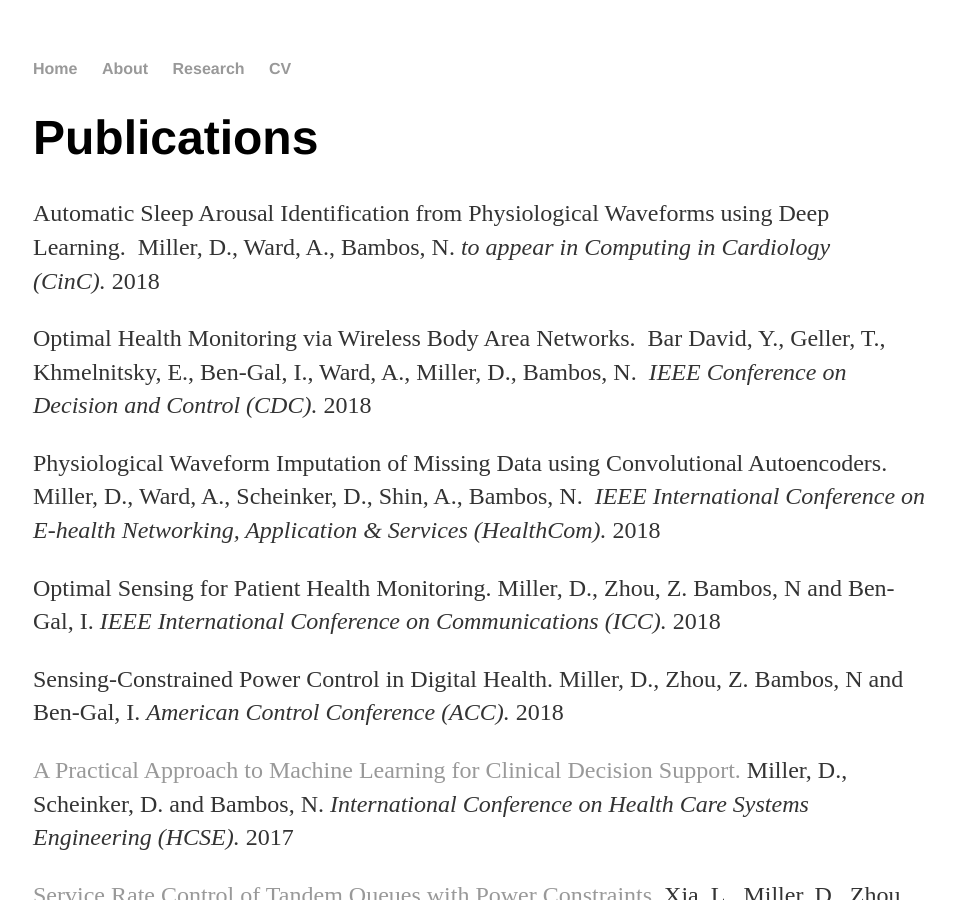
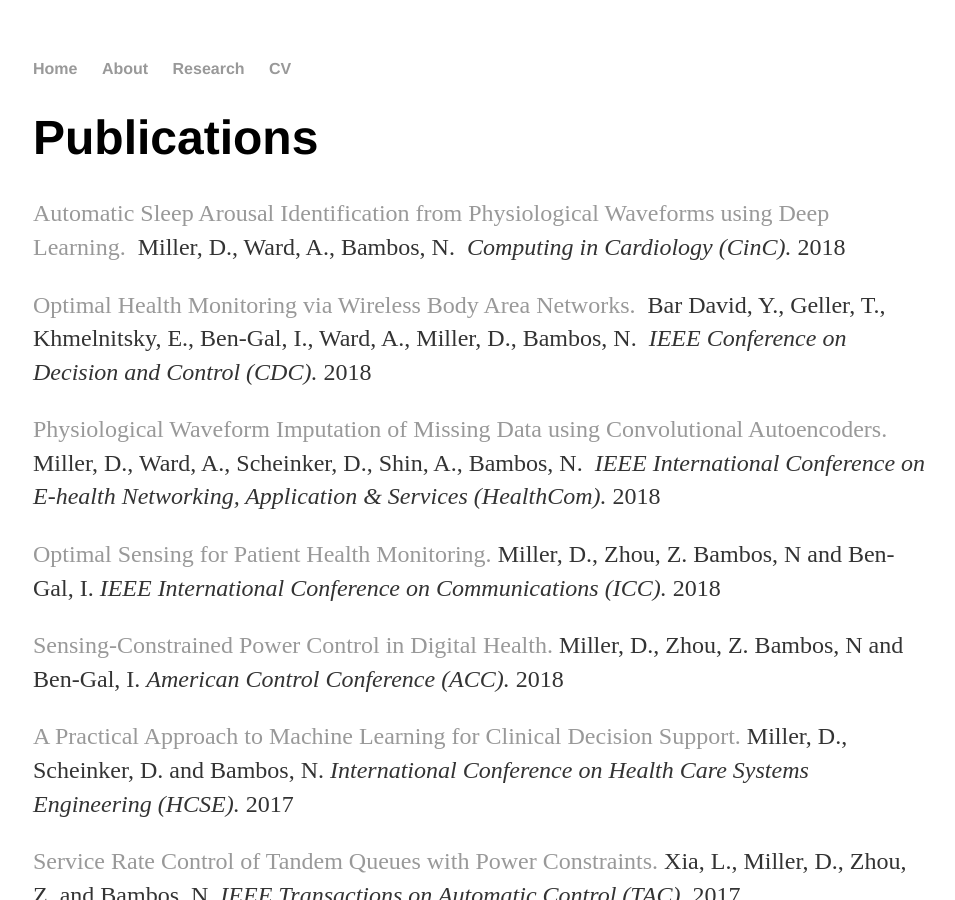
Before and after one commit to danielroymiller/danielroymiller.github.io, a Jekyll site: the page built from research/index.html, in a window 1280 px wide and 900 px high. Shown: the whole window, without its empty margins (159-1114 px from the left). Built offline with Jekyll 4.4.1, drawn with Linux system fonts in a browser that asks for light colours.

Commit message:
Update index.html
Cleanup and added all links for papers

```diff
--- a/research/index.html
+++ b/research/index.html
@@ -4,15 +4,15 @@ title: Daniel Roy Miller
 ---
 <div class="blurb">
 	<h1>Publications</h1>
-		<p>Automatic Sleep Arousal Identification from Physiological Waveforms using Deep Learning.  Miller, D., Ward, A., Bambos, N. <em>to appear in Computing in Cardiology (CinC). </em>2018</p>
+		<p><a href="http://physionet.cps.unizar.es/challenge/2018/papers/CinC2018-242.pdf">Automatic Sleep Arousal Identification from Physiological Waveforms using Deep Learning.</a>  Miller, D., Ward, A., Bambos, N. <em> Computing in Cardiology (CinC). </em>2018</p>
 
-		<p>Optimal Health Monitoring via Wireless Body Area Networks.  Bar David, Y., Geller, T., Khmelnitsky, E., Ben-Gal, I., Ward, A., Miller, D., Bambos, N. <em> IEEE Conference on Decision and Control (CDC). </em>2018</p>
+		<p><a href="https://ieeexplore.ieee.org/abstract/document/8619446">Optimal Health Monitoring via Wireless Body Area Networks.</a>  Bar David, Y., Geller, T., Khmelnitsky, E., Ben-Gal, I., Ward, A., Miller, D., Bambos, N. <em> IEEE Conference on Decision and Control (CDC). </em>2018</p>
 
-		<p>Physiological Waveform Imputation of Missing Data using Convolutional Autoencoders. Miller, D., Ward, A., Scheinker, D., Shin, A., Bambos, N. <em> IEEE International Conference on E-health Networking, Application &amp; Services (HealthCom). </em>2018</p>
+		<p><a href="https://ieeexplore.ieee.org/abstract/document/8531094">Physiological Waveform Imputation of Missing Data using Convolutional Autoencoders.</a> Miller, D., Ward, A., Scheinker, D., Shin, A., Bambos, N. <em> IEEE International Conference on E-health Networking, Application &amp; Services (HealthCom). </em>2018</p>
 
-		<p>Optimal Sensing for Patient Health Monitoring. Miller, D., Zhou, Z. Bambos, N and Ben-Gal, I. <em> IEEE International Conference on Communications (ICC).</em> 2018</p>
+		<p><a href="https://ieeexplore.ieee.org/abstract/document/8422884">Optimal Sensing for Patient Health Monitoring.</a> Miller, D., Zhou, Z. Bambos, N and Ben-Gal, I. <em> IEEE International Conference on Communications (ICC).</em> 2018</p>
 
-		<p>Sensing-Constrained Power Control in Digital Health. Miller, D., Zhou, Z. Bambos, N and Ben-Gal, I. <em> American Control Conference (ACC).</em> 2018</p>
+		<p><a href="https://ieeexplore.ieee.org/abstract/document/8431675">Sensing-Constrained Power Control in Digital Health.</a> Miller, D., Zhou, Z. Bambos, N and Ben-Gal, I. <em> American Control Conference (ACC).</em> 2018</p>
 
 		<p><a href="https://link.springer.com/chapter/10.1007/978-3-319-66146-9_10">A Practical Approach to Machine Learning for Clinical Decision Support.</a> Miller, D., Scheinker, D. and Bambos, N. <em>International Conference on Health Care Systems Engineering (HCSE).</em> 2017</p>
 
```
